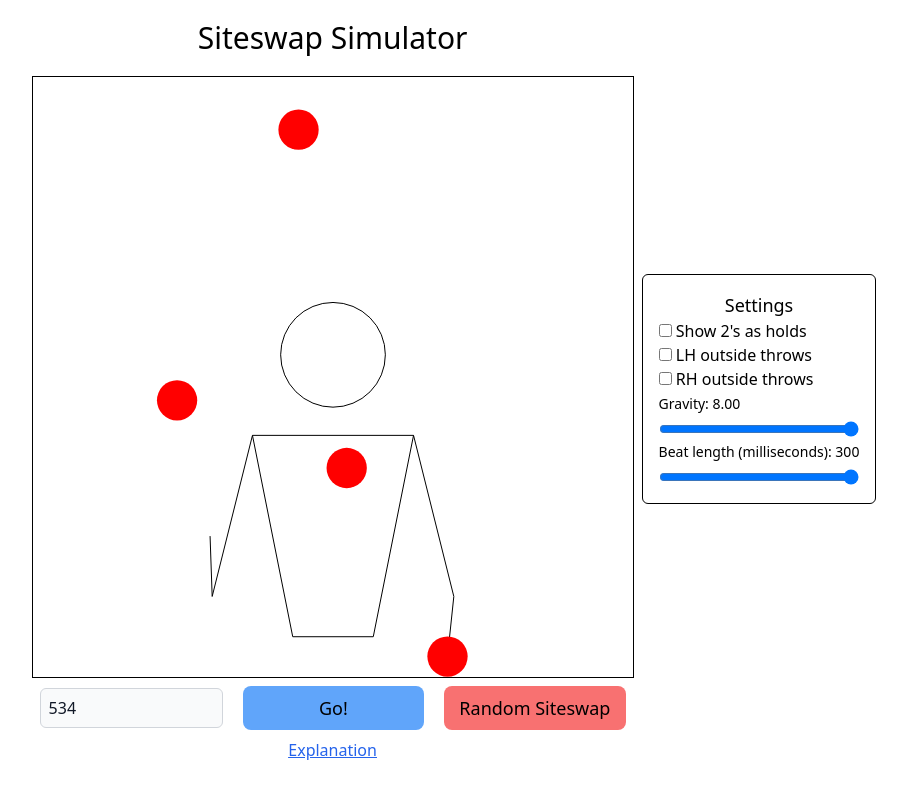
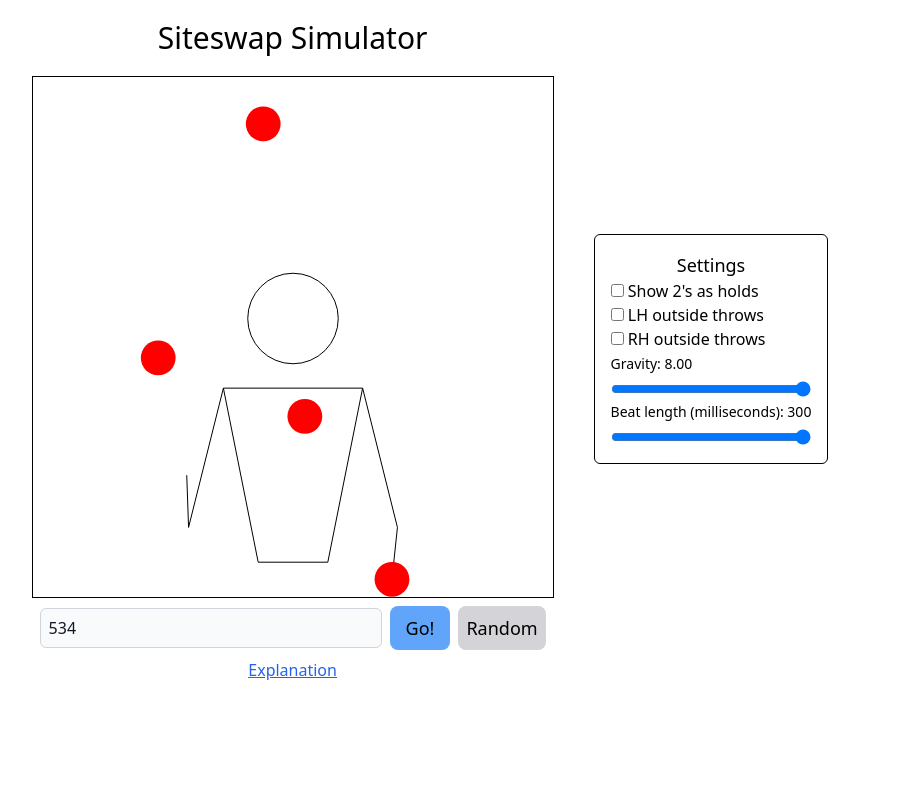
Before and after one commit to HuxleyBerry/siteswap-simulator-react, a Next.js app: page / in a window 1280 px wide. Shown: the whole page, without its empty margins (190-1097 px from the left). Built offline with nearby package versions, Linux system fonts and the light colour scheme.

Commit message:
improve layout

```diff
--- a/src/app/page.js
+++ b/src/app/page.js
@@ -6,14 +6,16 @@ import Settings from "@/components/settings";
 import { useEffect, useState } from 'react';
 
 export default function Home() {
+
   const [siteswap, setSiteswap] = useState("534");
   const [width, setWidth] = useState(100);
   const [settings, setSettings] = useState({twoAsHolds: false, LHoutsideThrows: false, RHoutsideThrows: false, gravity: 0.0008, beatLength: 300})
 
   useEffect(() => {
     const width = parseFloat(window.screen.width);
-    if (width < 616){
-      setWidth(width - 20);
+    const height = parseFloat(window.screen.height);
+    if (width < 616 || height < 680){
+      setWidth(Math.min(width - 20, height - 80));
     } else {
       setWidth(600);
     }
@@ -21,13 +23,18 @@ export default function Home() {
 
   return (
     <div className="flex flex-row items-center justify-center flex-wrap">
-      <div className="mb-4 px-2">
+      <div className="mb-4 w-min">
         <p className="text-3xl my-5 text-center">Siteswap Simulator</p>
         <Juggler dimension={width} inputSiteswap={siteswap} LHoutsideThrows={settings.LHoutsideThrows} RHoutsideThrows={settings.RHoutsideThrows} showTwosAsHolds={settings.twoAsHolds} beatLength={settings.beatLength} gravity={settings.gravity}/>
-        <SiteswapSelector clickHandler={input => setSiteswap(input)}/>
-          <p className="underline text-blue-600 text-center"><a href="https://en.wikipedia.org/wiki/Siteswap" target="_blank">Explanation</a></p>
+        <div className="p-2">
+          <SiteswapSelector clickHandler={input => setSiteswap(input)}/>
+        </div>
+        <p className="underline text-blue-600 text-center"><a href="https://en.wikipedia.org/wiki/Siteswap" target="_blank">Explanation</a></p>
       </div>
-      <Settings updateHandler={settingsInput => setSettings(settingsInput)} currentSettings={settings}/>
+      <div className="mx-10">
+        <Settings updateHandler={settingsInput => setSettings(settingsInput)} currentSettings={settings}/>
+      </div>
+
     </div>
 
   );
--- a/src/components/siteswap-selector.jsx
+++ b/src/components/siteswap-selector.jsx
@@ -12,11 +12,12 @@ export default function SiteswapSelector({clickHandler, getRandom}) {
     function getRandomSiteswap() {
         const randomSiteswap = examples[Math.floor(Math.random()*examples.length)];
         setInput(randomSiteswap);
+        clickHandler(randomSiteswap);
     }
 
-    return <div className="flex flex-row items-center justify-content m-2">
+    return <div className="flex flex-row items-center justify-content">
             <input value={input} placeholder={"534"} className="w-full p-2 h-10 bg-gray-50 border border-gray-300 text-gray-900 text-md rounded-md" onChange={(event) => setInput(event.target.value)}/>
-            <button className='bg-blue-400 text-lg text-black w-full p-2 rounded-lg ml-5' onClick={() => clickHandler(input)}>Go!</button>
-            <button className='bg-red-400 text-lg text-black w-full p-2 rounded-lg ml-5' onClick={getRandomSiteswap}>Random Siteswap</button>
+            <button className='bg-blue-400 text-lg text-black px-4 py-2 rounded-lg mx-2' onClick={() => clickHandler(input)}>Go!</button>
+            <button className='bg-zinc-300 text-lg text-black p-2 rounded-lg' onClick={getRandomSiteswap}>Random</button>
         </div>
 }
```
